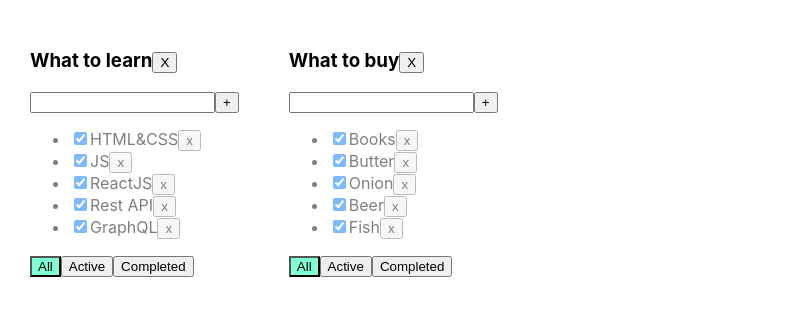
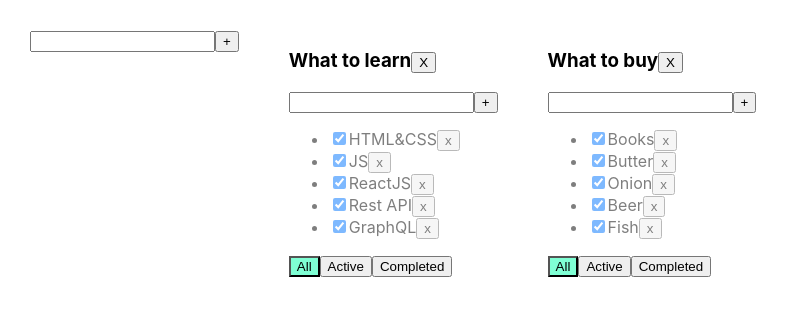
Before and after one commit to Belik85/Todolist, a React (Create React App) app: page / in a window 1280 px wide. Shown: the top 316 px of the page, without its empty margins (0-789 px from the left). Built offline with nearby package versions, Linux system fonts and the light colour scheme.

Commit message:
update the project

```diff
--- a/src/AddItemForm.tsx
+++ b/src/AddItemForm.tsx
@@ -1,17 +1,39 @@
 import React, {ChangeEvent, KeyboardEvent, useState} from 'react';
 
-function AddItemForm() {
+type AddItemFormPropsType = {
+    addItem: (title: string) => void
+
+}
+
+
+function AddItemForm(props: AddItemFormPropsType) {
+
+    const addItem = props.addItem;
 
     let [title, setTitle] = useState("")
     let [error, setError] = useState<string | null>(null)
+
     const onChangeHandler = (e: ChangeEvent<HTMLInputElement>) => {
         setError( null);
         setTitle(e.currentTarget.value);
     };
 
+    const onAddTaskClick = () => {
+        if (title.trim()) {
+            addItem(title.trim());
+            setTitle("");
+        } else {
+            setError("Title is required");
+        }
+    }
+
+
+
+
     const onKeyPressHandler = (e: KeyboardEvent<HTMLInputElement>) => {
         setError(null);
-        if (e.ctrlKey && e.key === 'Enter') { addTask()}}
+        if (e.ctrlKey && e.key === 'Enter') { onAddTaskClick()}
+    }
 
     return (
            <div>
@@ -20,11 +42,11 @@
                       onKeyPress={onKeyPressHandler}
                       className={error ? "error" : ""}
                />
-               <button onClick={addTask}>+</button>
+               <button onClick={ onAddTaskClick }>+</button>
                {error && <div className="error-message">{error}</div>}
            </div>
        )
 
 };
 
-export default AddItemForm
+export default AddItemForm;
--- a/src/App.tsx
+++ b/src/App.tsx
@@ -3,6 +3,7 @@
 import {Todolist} from './Todolist';
 import {v1} from 'uuid';
 import {TaskType} from './Todolist'
+import AddItemForm from "./AddItemForm";
 
 export type FilterValuesType = "all" | "active" | "completed";
 
@@ -84,9 +85,24 @@
         setTasks({...tasks})
     }
 
+    function addTodoList(title: string) {
+        const newTodoListID = v1()
+        const newTodoList: TodoListType = {
+            id: newTodoListID,
+            title: title,
+            filter: "all"
+        }
+     setTodoLists( [...todoLists, newTodoList])
+     setTasks( {
+         ...tasks,
+         [newTodoListID]: []
 
-return (
+     })
+    }
+
+    return (
     <div className="App">
+        <AddItemForm addItem={addTodoList}/>
         {
             todoLists.map(tl => {
                 let tasksForTodolist = tasks[tl.id];
@@ -116,6 +132,7 @@
         }
 
 
+
      </div>
   )
 
--- a/src/Todolist.tsx
+++ b/src/Todolist.tsx
@@ -1,5 +1,6 @@
 import React, {ChangeEvent, KeyboardEvent, useState} from 'react';
 import {FilterValuesType} from './App';
+import AddItemForm from "./AddItemForm";
 
 export type TaskType = {
     id: string
@@ -21,26 +22,30 @@
 
 export function Todolist(props: PropsType) {
 
-    let [title, setTitle] = useState("")
-    let [error, setError] = useState<string | null>(null)
-
-    let addTask = () => {
-        if (title.trim() !== "") {
-            props.addTask(title.trim(), props.id);
-            setTitle("");
-        } else {
-            setError("Title is required");
-        }
+    const addTask = (title: string) => {
+        props.addTask(title, props.id)
     }
 
-    const onChangeHandler = (e: ChangeEvent<HTMLInputElement>) => {
-        setError( null);
-        setTitle(e.currentTarget.value);
-    };
+    // let [title, setTitle] = useState("")
+    // let [error, setError] = useState<string | null>(null)
 
-    const onKeyPressHandler = (e: KeyboardEvent<HTMLInputElement>) => {
-        setError(null);
-        if (e.ctrlKey && e.key === 'Enter') { addTask()}}
+    // let addTask = () => {
+    //     if (title.trim() !== "") {
+    //         props.addTask(title.trim(), props.id);
+    //         setTitle("");
+    //     } else {
+    //         setError("Title is required");
+    //     }
+    // }
+
+    // const onChangeHandler = (e: ChangeEvent<HTMLInputElement>) => {
+    //     setError( null);
+    //     setTitle(e.currentTarget.value);
+    // };
+
+    // const onKeyPressHandler = (e: KeyboardEvent<HTMLInputElement>) => {
+    //     setError(null);
+    //     if (e.ctrlKey && e.key === 'Enter') { addTask()}}
 
     const onAllClickHandler = () => props.changeFilter("all", props.id);
     const onActiveClickHandler = () => props.changeFilter("active", props.id);
@@ -49,15 +54,16 @@
 
     return <div>
         <h3>{props.title}<button onClick={() => {props.removeTodoList(props.id)}}>X</button></h3>
-        <div>
-            <input value={title}
-                   onChange={onChangeHandler}
-                   onKeyPress={onKeyPressHandler}
-                   className={error ? "error" : ""}
-            />
-            <button onClick={addTask}>+</button>
-            {error && <div className="error-message">{error}</div>}
-        </div>
+        <AddItemForm addItem={ addTask }/>
+        {/*<div>*/}
+        {/*    <input value={title}*/}
+        {/*           onChange={onChangeHandler}*/}
+        {/*           onKeyPress={onKeyPressHandler}*/}
+        {/*           className={error ? "error" : ""}*/}
+        {/*    />*/}
+        {/*    <button onClick={addTask}>+</button>*/}
+        {/*    {error && <div className="error-message">{error}</div>}*/}
+        {/*</div>*/}
         <ul>
             {
                 props.tasks.map(t => {
```
